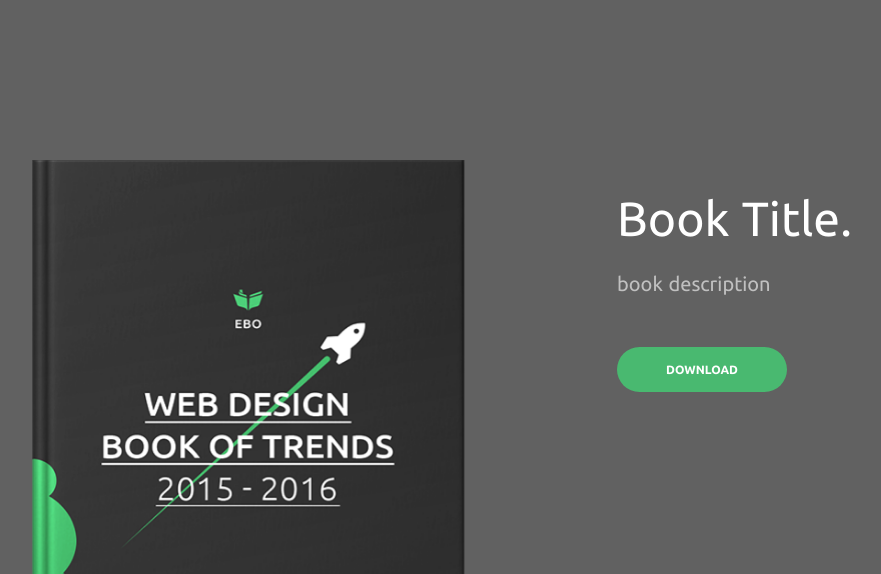
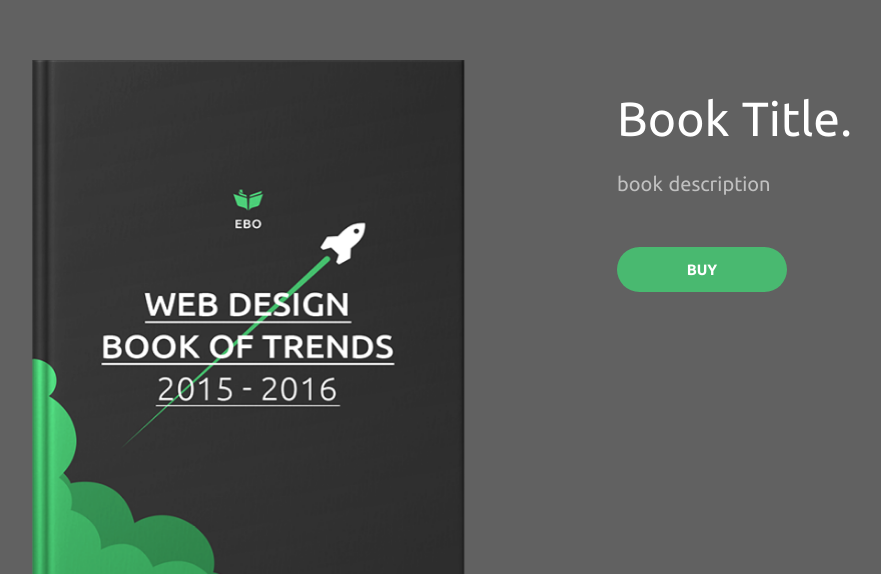
Before and after one commit to Betorduno/bookPage, a Nuxt app: page / in a window 1280 px wide. Shown: the part 226-800 px from the top of the page, without its empty margins (38-919 px from the left). Built offline with nearby package versions, Linux system fonts and the light colour scheme.

Commit message:
button buy and index presentation

```diff
--- a/components/Home/body.vue
+++ b/components/Home/body.vue
@@ -21,7 +21,7 @@
 							<div class="slide--headline">book title.</div>
 							<div class="slide--bio">book description</div>
 							<div class="slide--action">
-								<a class="btn btn--primary btn--rounded" href="/download">download</a>
+								<a class="btn btn--primary btn--rounded" style="font-size:15px;" href="/download">buy</a>
 							</div>
 						</div>
 					</div>
--- a/pages/index.vue
+++ b/pages/index.vue
@@ -2,7 +2,7 @@
 <div>
   <body class="body-scroll">
     <div id="wrapper" class="wrapper clearfix">
-      <homeHeader />
+      <!-- <homeHeader /> -->
       <homeBody />
       <homeFooter />
     </div>
```
